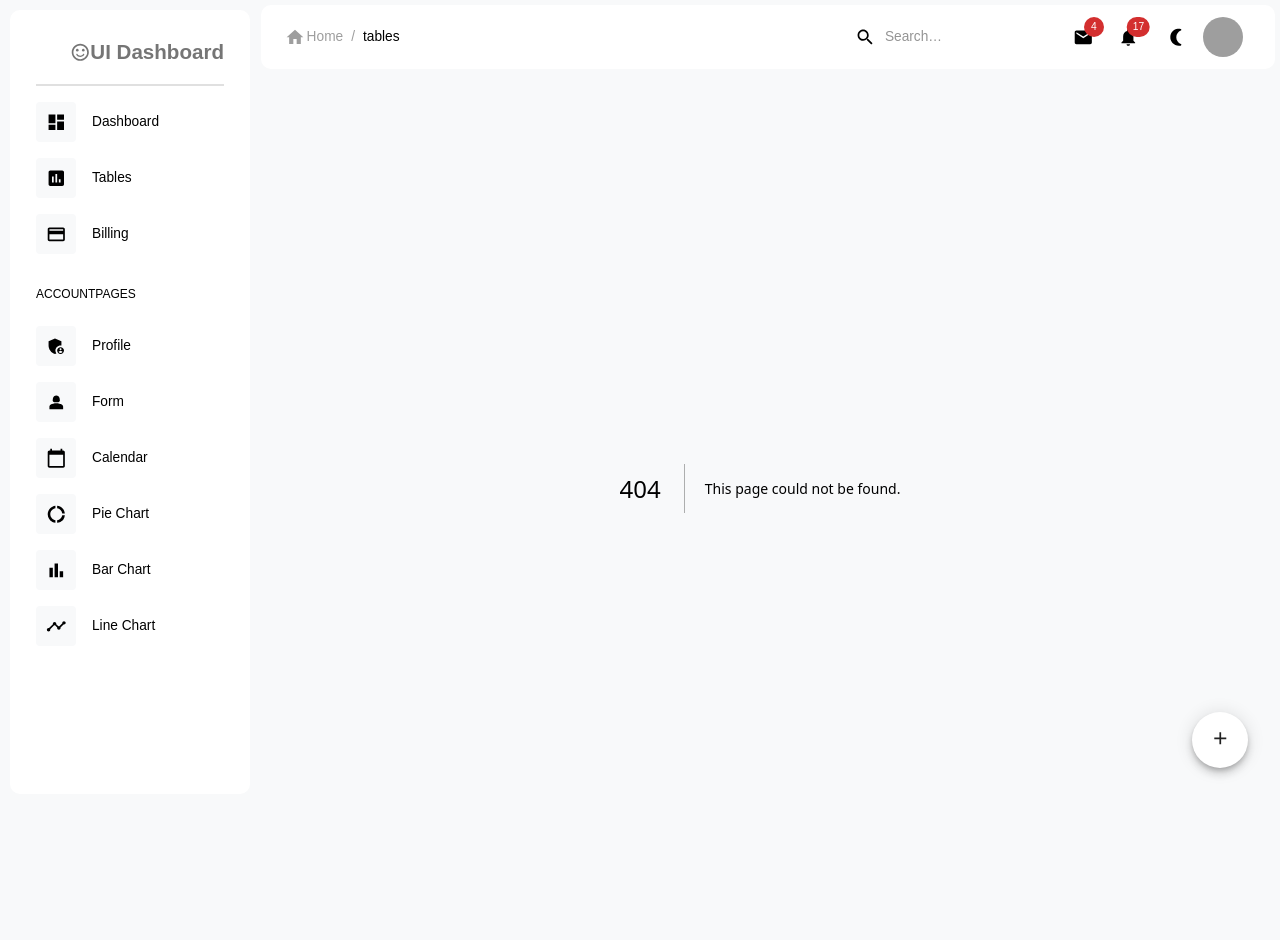
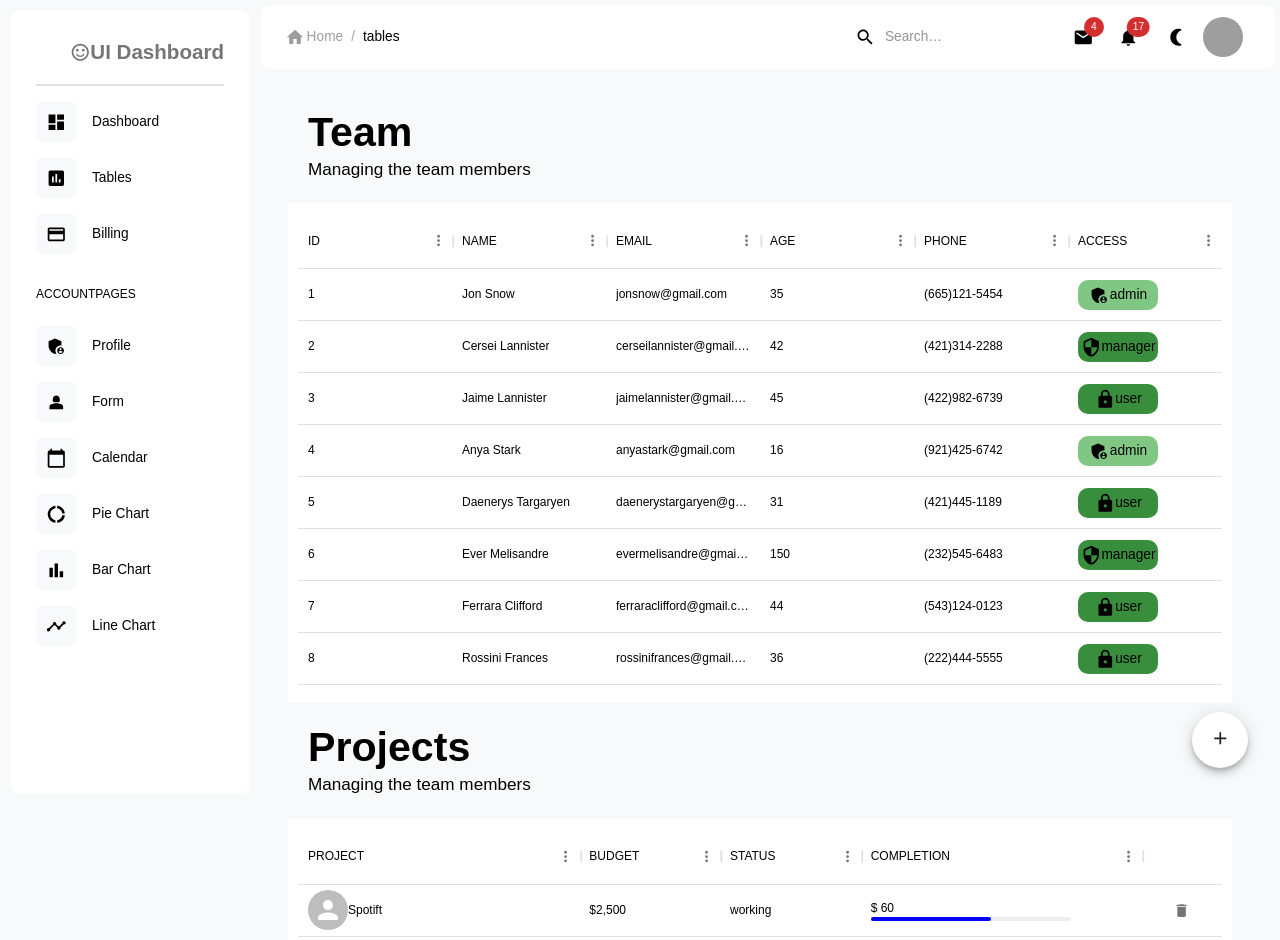
Before and after one commit to Nada-orban/newdashboard2, a Next.js app: page /tables in a window 1280 px wide. Before the commit this address had no page. Shown: the top 940 px of the page. Built offline with nearby package versions, Linux system fonts and the light colour scheme; grey boxes are pictures that could not be loaded.

Commit message:
tables work

```diff
--- /dev/null
+++ b/Components/tablescomponants/Projecttable.js
@@ -0,0 +1,96 @@
+import React from 'react'
+import { styled, useTheme, alpha } from '@mui/material/styles';
+import { DataGrid, GridActionsCellItem } from '@mui/x-data-grid';
+import { Box, Typography, Avatar } from '@mui/material/'
+import Header from '../Header'
+import { Projecttabledata } from "../../Data/tableData"
+import DeleteIcon from '@mui/icons-material/Delete';
+import LinearProgress, { linearProgressClasses } from '@mui/material/LinearProgress'
+import { borderColor } from '@mui/system';
+
+
+const BorderLinearProgress = styled(LinearProgress)(({ theme, value }) => ({
+    width: 200,
+    borderRadius: 5,
+    [`&.${linearProgressClasses.colorPrimary}`]: {
+        backgroundColor: theme.palette.grey[theme.palette.mode === 'light' ? 200 : 800],
+    },
+    [`& .${linearProgressClasses.bar}`]: {
+        borderRadius: 5,
+        backgroundColor: value === 100 ? 'green' : 'blue',
+    },
+}));
+
+function projecttable() {
+    const [rows, setRows] = React.useState(Projecttabledata);
+    const theme = useTheme();
+    const deleteUser = React.useCallback(
+        (id) => () => {
+            setTimeout(() => {
+                setRows((prevRows) => prevRows.filter((row) => row.id !== id));
+            });
+        },
+        [],
+    );
+    const columns = [
+        {
+            field: 'project', headerName: 'PROJECT', flex: 2, renderCell: ({ row: { Image, project } }) => {
+                return (
+                    <Box display="flex" alignItems="center" gap="2"> <Avatar alt="Remy Sharp" src={Image} />{project}</Box>
+
+
+                )
+            }
+        },
+        { field: 'budget', headerName: 'BUDGET', flex: 1 },
+        { field: 'status', headerName: 'STATUS', flex: 1 },
+        {
+            field: 'completion', headerName: 'COMPLETION', flex: 2, renderCell: ({ row: { completion } }) => {
+                return (
+                    <Box>$ {completion} <BorderLinearProgress variant="determinate" value={completion} /></Box>
+
+                )
+            }
+        },
+        {
+            field: 'actions',
+            type: 'actions',
+            width: 80,
+            getActions: (params) => [
+                <GridActionsCellItem
+                    icon={<DeleteIcon />}
+                    label="Delete"
+                    onClick={deleteUser(params.id)}
+                />,]
+        }];
+
+
+
+
+
+
+
+
+    return (
+        <Box >
+            <Header title="Projects" subtitle={"Managing the team members"} />
+
+            <Box width="100%" height={450} backgroundColor="primary.main" color="text.primary" sx={{
+                "& .MuiDataGrid-root": {
+                    borderStyle: "none",
+                    borderRadius: "10px",
+                    padding: "10px",
+
+                }, "& .MuiDataGrid-footerContainer": {
+                    display: "none",
+
+                },
+            }}>
+                <DataGrid rows={rows} columns={columns} />
+            </Box>
+
+        </Box>
+    )
+}
+
+export default projecttable
--- /dev/null
+++ b/Components/tablescomponants/Teamtable.js
@@ -0,0 +1,59 @@
+import React from 'react'
+import { DataGrid } from '@mui/x-data-grid';
+import { styled, useTheme, alpha } from '@mui/material/styles';
+import { Box, Typography } from '@mui/material/'
+import { mockDataTeam } from '../../Data/mockData'
+import AdminPanelSettingsIcon from '@mui/icons-material/AdminPanelSettings';
+import SecurityIcon from '@mui/icons-material/Security';
+import LockIcon from '@mui/icons-material/Lock';
+import Header from '../Header'
+
+function teamtable() {
+    const theme = useTheme();
+
+
+    const columns = [
+        { field: 'id', headerName: 'ID', flex: 1 },
+        { field: 'name', headerName: 'NAME', flex: 1 },
+        { field: 'email', headerName: 'EMAIL', flex: 1 },
+        { field: 'age', headerName: 'AGE', flex: 1 },
+        { field: 'phone', headerName: 'PHONE', flex: 1 },
+        {
+            field: 'access', headerName: 'ACCESS', flex: 1, renderCell: ({ row: { access } }) => {
+                return (
+                    <Box width="60%" p="5px" display="flex" justifyContent="center"
+                        backgroundColor={access === "admin" ? "neutral.greenlight" : "neutral.greendark"} borderRadius="10px">
+                        {access === "admin" && <AdminPanelSettingsIcon />}
+                        {access === "manager" && <SecurityIcon />}
+                        {access === "user" && <LockIcon />}
+                        <Typography color="GrayText.secondary">
+                            {access}
+                        </Typography>
+                    </Box>
+                )
+            }
+        },
+    ];
+    return (
+        <Box >
+            <Header title="Team" subtitle={"Managing the team members"} />
+
+            <Box width="100%" height={500} backgroundColor="primary.main" color="text.primary" sx={{
+                "& .MuiDataGrid-root": {
+                    borderStyle: "none",
+                    borderRadius: "10px",
+                    padding: "10px",
+
+                }, "& .MuiDataGrid-footerContainer": {
+                    display: "none",
+
+                },
+            }}>
+                <DataGrid rows={mockDataTeam} columns={columns} />
+            </Box>
+
+        </Box>
+    )
+}
+
+export default teamtable
--- a/package.json
+++ b/package.json
@@ -15,6 +15,7 @@
     "@mui/icons-material": "^5.11.16",
     "@mui/material": "^5.13.6",
     "@mui/styled-engine-sc": "^5.12.0",
+    "@mui/x-data-grid": "^6.9.0",
     "next": "13.4.7",
     "react": "18.2.0",
     "react-dom": "18.2.0",
--- /dev/null
+++ b/pages/tables/index.js
@@ -0,0 +1,16 @@
+import React from 'react'
+import Teamtable from '../../Components/tablescomponants/Teamtable'
+import Projecttable from '../../Components/tablescomponants/Projecttable'
+
+
+function index() {
+    return (
+        <div>
+            <Teamtable />
+            <Projecttable />
+
+        </div>
+    )
+}
+
+export default index
```
Also changed, not shown: 1 other file (tests, documents, lock files or other folders).
